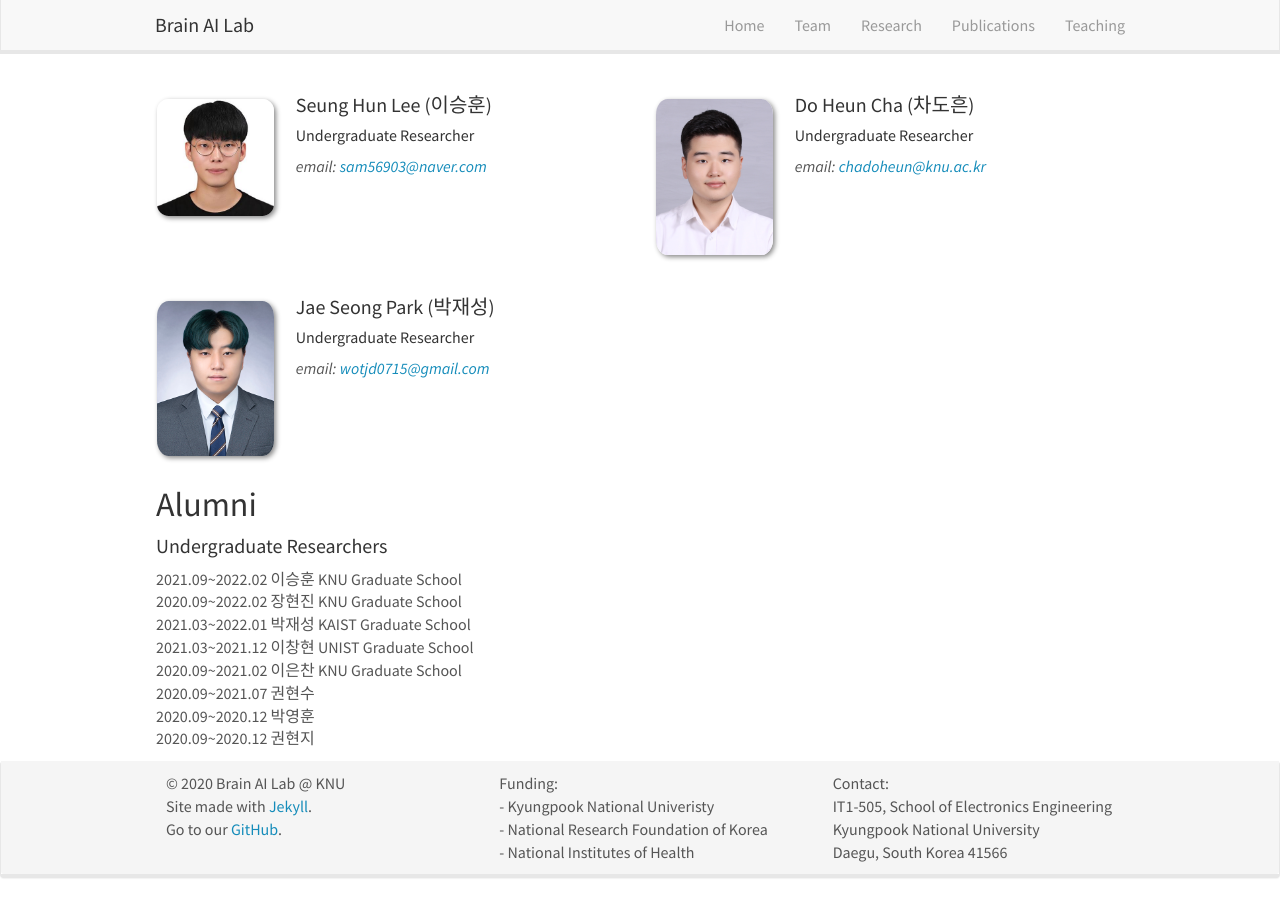
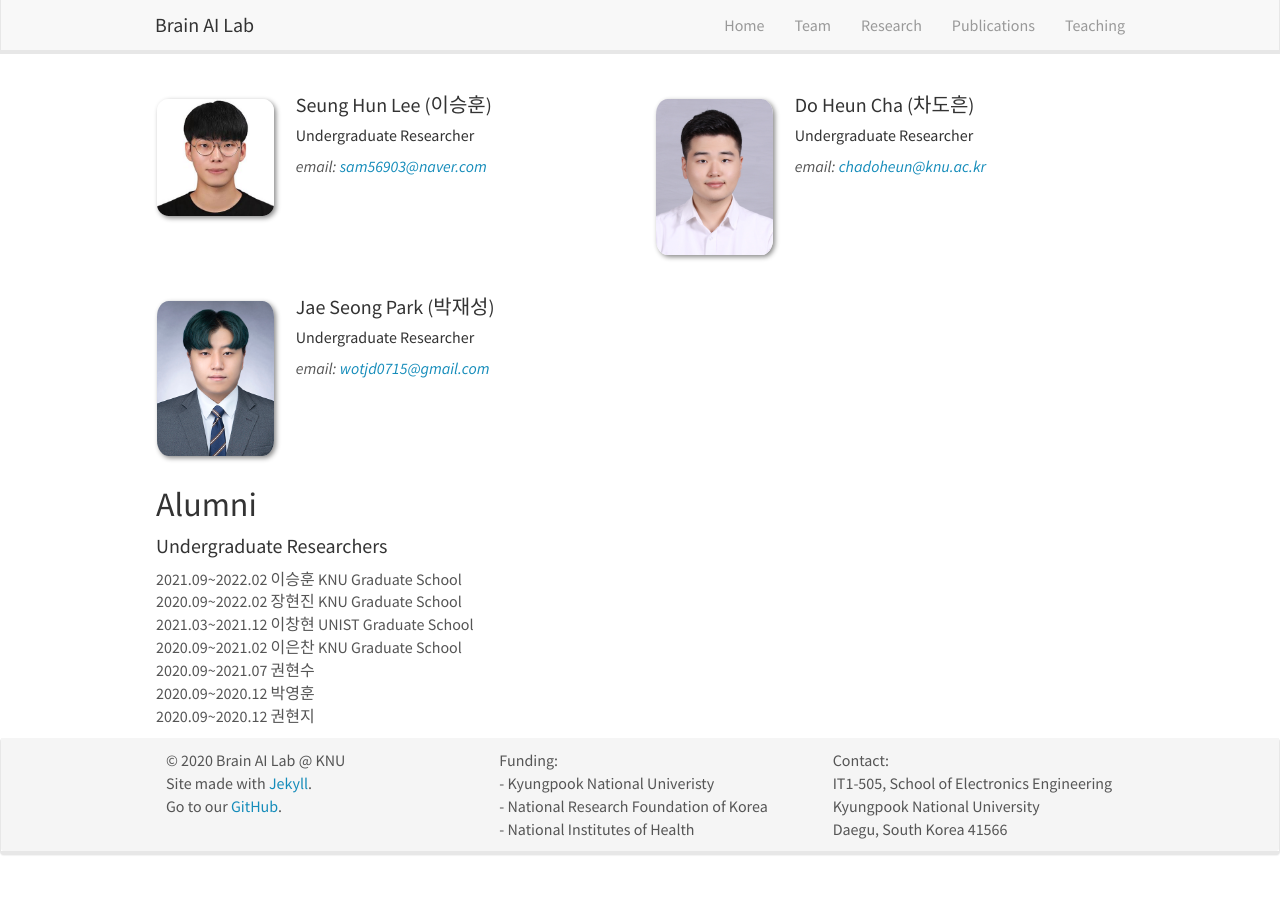
Before and after one commit to KNU-BrainAI/knu-brainai.github.io, a Jekyll site: the page built from _pages/team.md, in a window 1280 px wide and 900 px high, scrolled down 541 px. Built offline with Jekyll 4.4.1, drawn with Linux system fonts in a browser that asks for light colours; nearby versions of some CDN libraries; after the commit the page ends 1418 px from its top, so only the background shows below that.

Commit message:
Update team.md

```diff
--- a/_pages/team.md
+++ b/_pages/team.md
@@ -61,7 +61,6 @@ permalink: /team/
 #### Undergraduate Researchers
 2021.09~2022.02 이승훈 KNU Graduate School<br>
 2020.09~2022.02 장현진 KNU Graduate School<br>
-2021.03~2022.01 박재성 KAIST Graduate School<br>
 2021.03~2021.12 이창현 UNIST Graduate School<br>
 2020.09~2021.02 이은찬 KNU Graduate School<br>
 2020.09~2021.07 권현수 <br>
```
